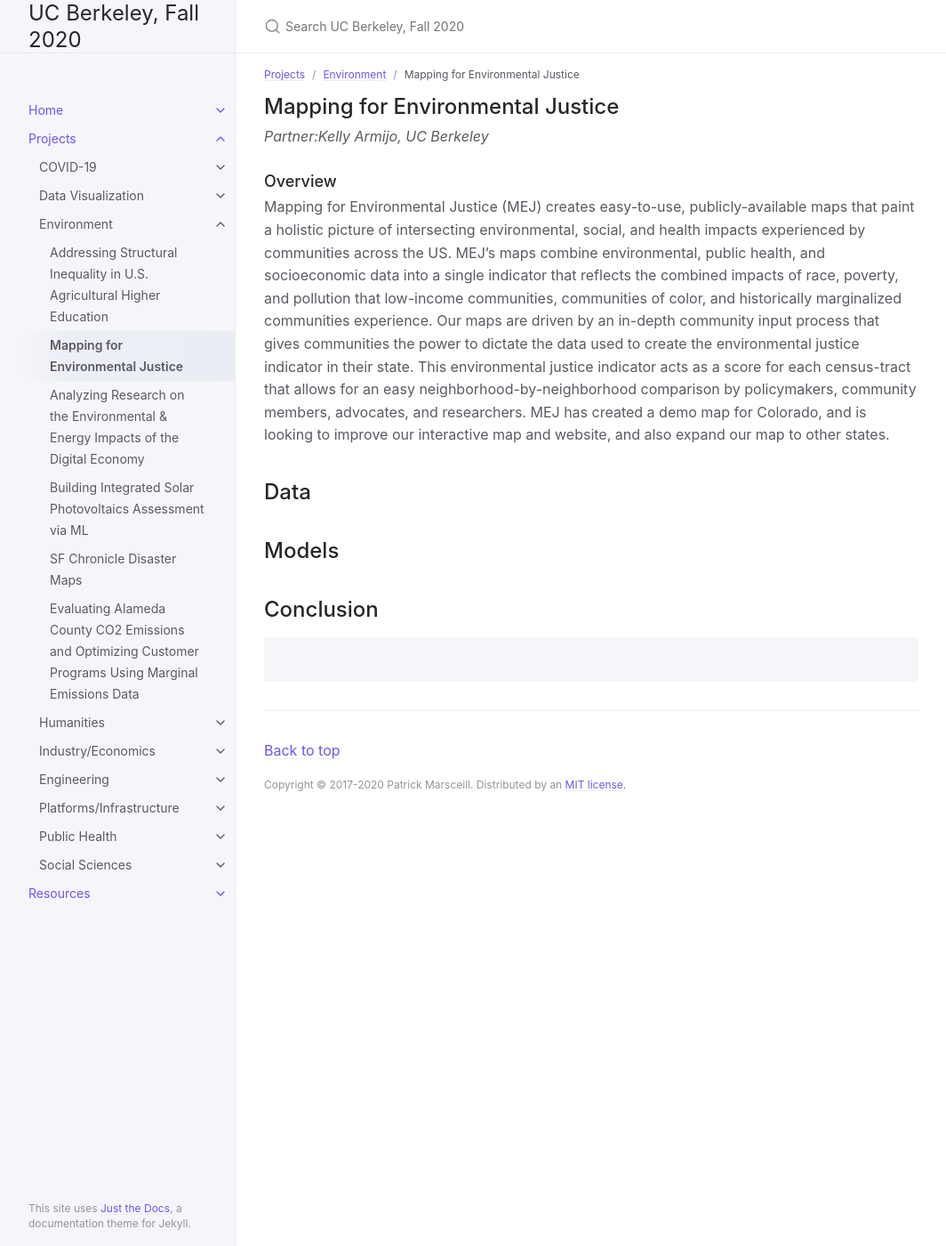
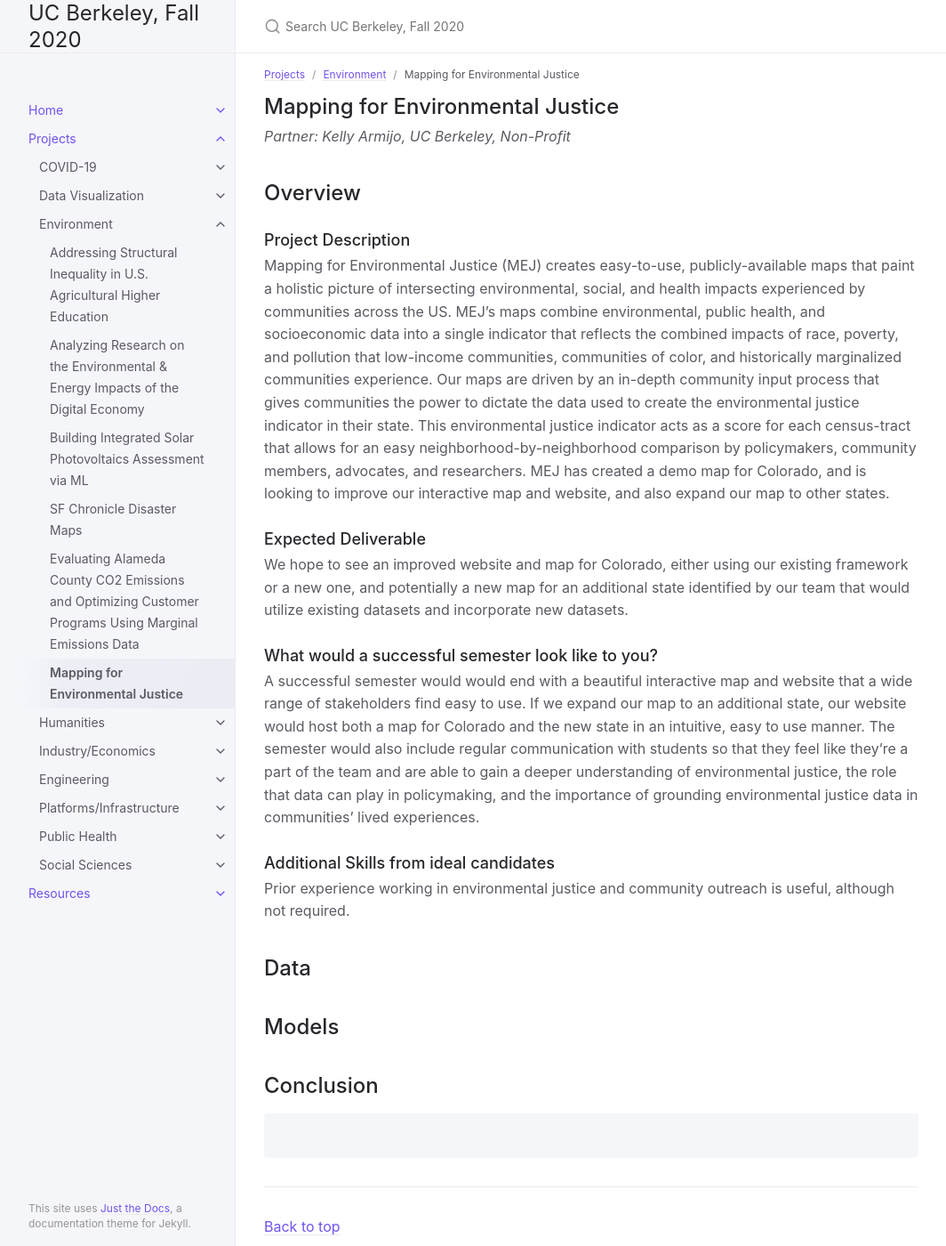
Before and after one commit to DS-Discovery/ds-discovery.github.io, a Jekyll site: the page built from Projects/Environment/Mapping for Environmental Justice.md, in a window 1280 px wide and 1400 px high. Shown: the whole window at 89% size, without its empty margins (107-1171 px from the left). Built offline with Jekyll 4.4.1, drawn with Linux system fonts in a browser that asks for light colours.

Commit message:
Update Mapping for Environmental Justice.md

```diff
--- a/Projects/Environment/Mapping for Environmental Justice.md
+++ b/Projects/Environment/Mapping for Environmental Justice.md
@@ -3,16 +3,21 @@ layout: default
 title: Mapping for Environmental Justice
 parent: Environment
 grand_parent: Projects
-nav_order: 0
+nav_order: 5
 ---
 
+## Mapping for Environmental Justice
+*Partner: Kelly Armijo, UC Berkeley, Non-Profit*
 
-## Mapping for Environmental Justice
-*Partner:Kelly Armijo, UC Berkeley*
-
-### Overview
-
+## Overview
+### Project Description
 Mapping for Environmental Justice (MEJ) creates easy-to-use, publicly-available maps that paint a holistic picture of intersecting environmental, social, and health impacts experienced by communities across the US. MEJ's maps combine environmental, public health, and socioeconomic data into a single indicator that reflects the combined impacts of race, poverty, and pollution that low-income communities, communities of color, and historically marginalized communities experience. Our maps are driven by an in-depth community input process that gives communities the power to dictate the data used to create the environmental justice indicator in their state.  This environmental justice indicator acts as a score for each census-tract that allows for an easy neighborhood-by-neighborhood comparison by policymakers, community members, advocates, and researchers. MEJ has created a demo map for Colorado, and is looking to improve our interactive map and website, and also expand our map to other states.
+### Expected Deliverable
+We hope to see an improved website and map for Colorado, either using our existing framework or a new one, and potentially a new map for an additional state identified by our team that would utilize existing datasets and incorporate new datasets.
+### What would a successful semester look like to you?
+A successful semester would would end with a beautiful interactive map and website that a wide range of stakeholders find easy to use. If we expand our map to an additional state, our website would host both a map for Colorado and the new state in an intuitive, easy to use manner. The semester would also include regular communication with students so that they feel like they're a part of the team and are able to gain a deeper understanding of environmental justice, the role that data can play in policymaking, and the importance of grounding environmental justice data in communities’ lived experiences.
+### Additional Skills from ideal candidates
+Prior experience working in environmental justice and community outreach is useful, although not required.
 
 ## Data
 
```
